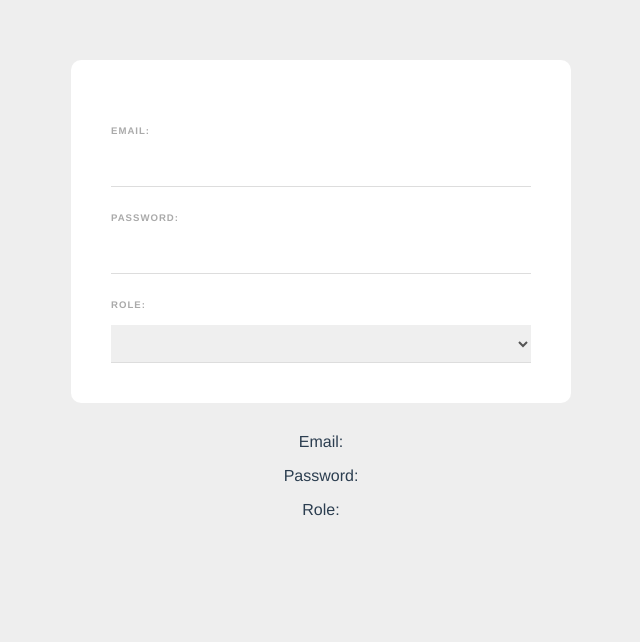
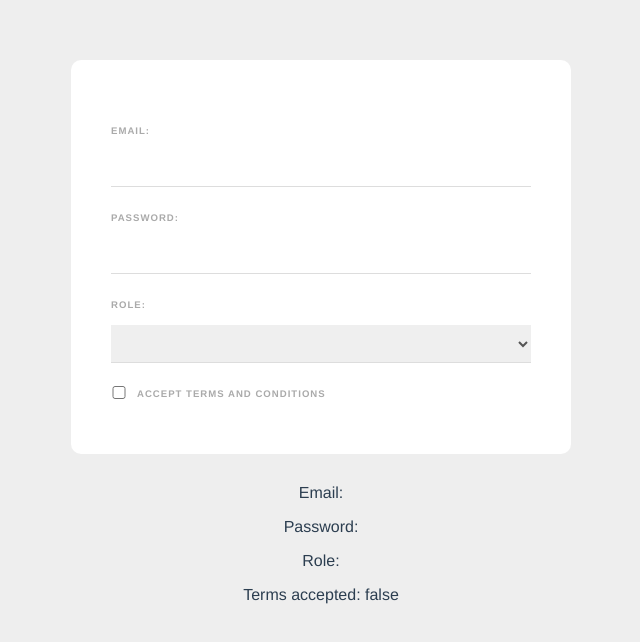
Before and after one commit to khalegjr/course_vue3-thenetninja, a Vue app in the folder web-form/: page / in a window 1280 px wide. Shown: the top 642 px of the page, without its empty margins (319-959 px from the left). Built offline with nearby package versions, Linux system fonts and the light colour scheme.

Commit message:
Cria um checkbox único

```diff
--- a/web-form/src/components/SignupForm.vue
+++ b/web-form/src/components/SignupForm.vue
@@ -11,11 +11,17 @@
       <option value="developer">Web Developer</option>
       <option value="designer">Web Designer</option>
     </select>
+
+    <div class="terms">
+      <input type="checkbox" v-model="terms" required />
+      <label>Accept terms and conditions</label>
+    </div>
   </form>
 
   <p>Email: {{ email }}</p>
   <p>Password: {{ password }}</p>
   <p>Role: {{ role }}</p>
+  <p>Terms accepted: {{ terms }}</p>
 </template>
 
 <script>
@@ -25,6 +31,7 @@
         email: "",
         password: "",
         role: "",
+        terms: false,
       };
     },
   };
@@ -60,4 +67,12 @@
     border-bottom: 1px solid #ddd;
     color: #555;
   }
+
+  input[type="checkbox"] {
+    display: inline-block;
+    width: 16px;
+    margin: 0 10px 0 0;
+    position: relative;
+    top: 2px;
+  }
 </style>
```
